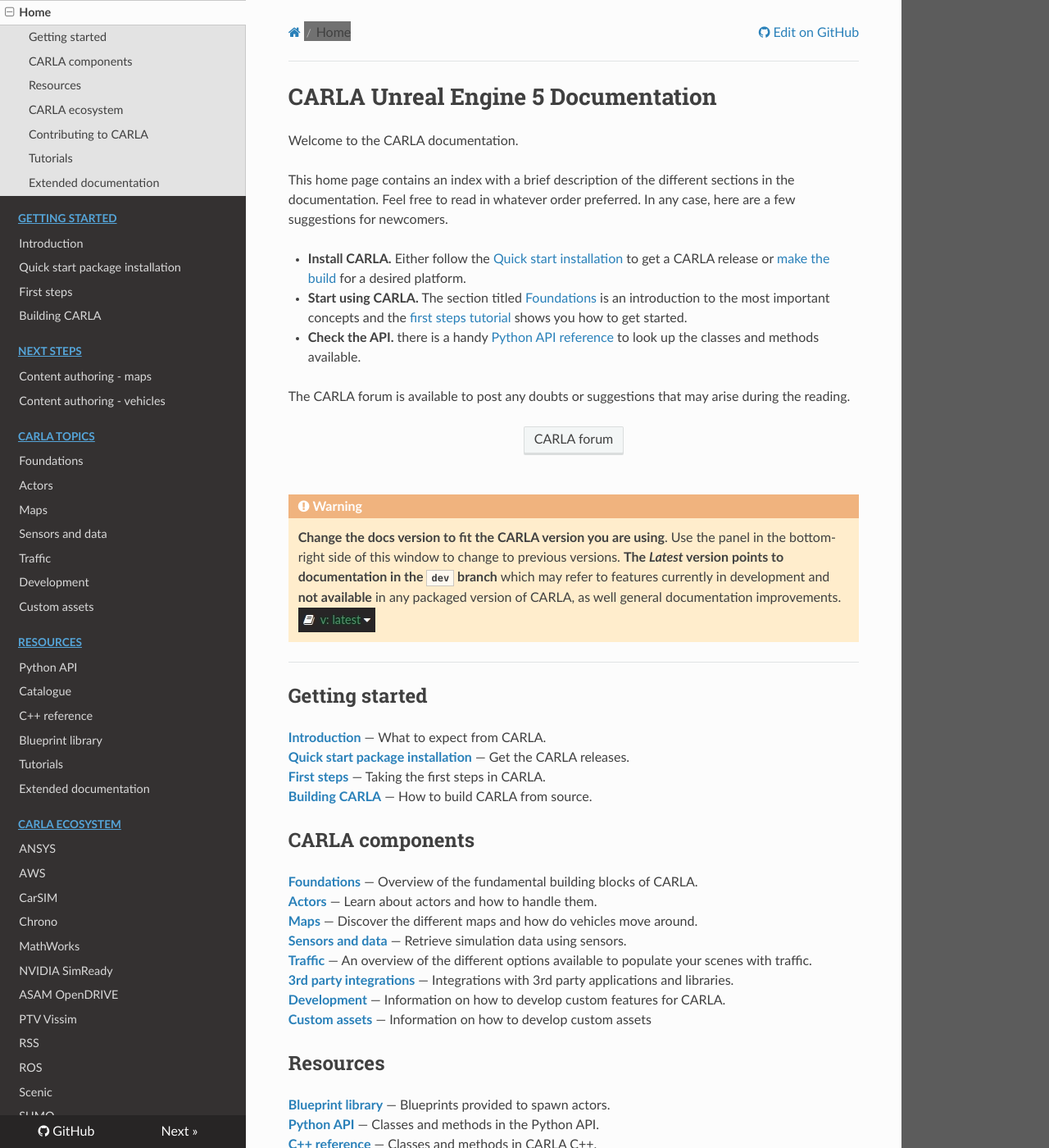
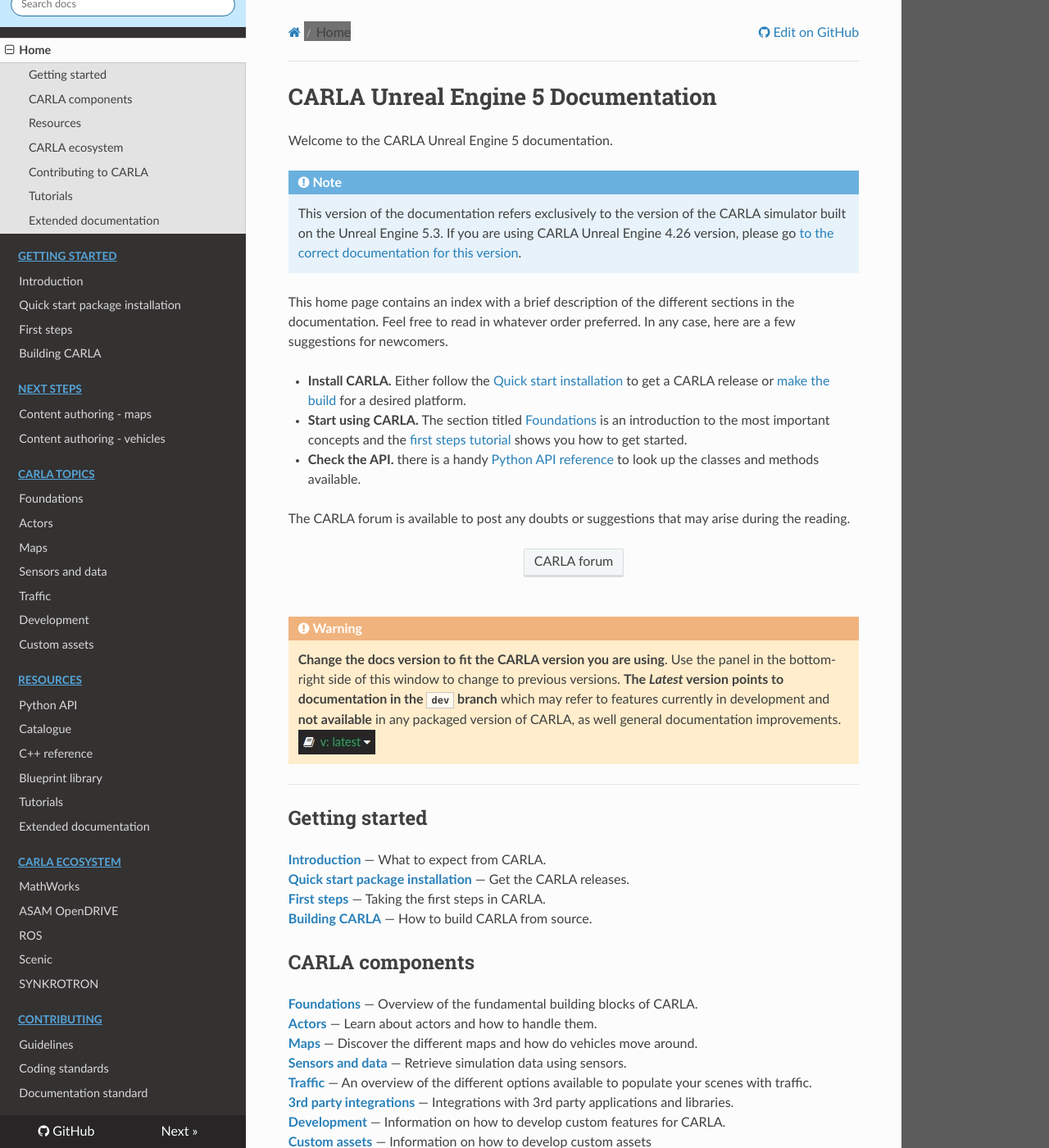
Before and after one commit to carla-simulator/carla_ue5_docs, an MkDocs documentation site: the page built from docs/index.md, in a window 1280 px wide and 1400 px high. Shown: the whole window at 82% size. Built offline with MkDocs 1.6.1, drawn with Linux system fonts in a browser that asks for light colours; nearby versions of some CDN libraries.

Commit message:
lighter blue behind logo

```diff
--- a/docs/extra.css
+++ b/docs/extra.css
@@ -3,7 +3,7 @@ body {
 }
 
 .wy-side-nav-search {
-	background-color: #87c7ec !important;
+	background-color: #c7e9fd !important;
 }
 
 .build-buttons{
--- a/docs/index.md
+++ b/docs/index.md
@@ -1,6 +1,9 @@
 # CARLA Unreal Engine 5 Documentation
 
-Welcome to the CARLA documentation.
+Welcome to the CARLA Unreal Engine 5 documentation.
+
+!!! note
+    This version of the documentation refers exclusively to the version of the CARLA simulator built on the Unreal Engine 5.3. If you are using CARLA Unreal Engine 4.26 version, please go [to the correct documentation for this version](https://carla.readthedocs.org).
 
 This home page contains an index with a brief description of the different sections in the documentation. Feel free to read in whatever order preferred. In any case, here are a few suggestions for newcomers.
 
--- a/mkdocs.yml
+++ b/mkdocs.yml
@@ -36,18 +36,10 @@ nav:
   - 'Extended documentation': 'ext_docs.md'
 
 - CARLA Ecosystem:
-  - 'ANSYS': 'ecosys_ansys.md'
-  - 'AWS': 'tuto_G_rllib_integration.md'
-  - 'CarSIM': 'tuto_G_carsim_integration.md'
-  - 'Chrono': 'tuto_G_chrono.md'
   - 'MathWorks': 'large_map_roadrunner.md'
-  - 'NVIDIA SimReady': 'ecosys_simready.md'
   - 'ASAM OpenDRIVE': 'adv_opendrive.md'
-  - 'PTV Vissim': 'adv_ptv.md'
-  - 'RSS': 'adv_rss.md'
   - 'ROS': https://carla.readthedocs.io/projects/ros-bridge/en/latest/
   - 'Scenic': 'tuto_G_scenic.md'
-  - 'SUMO': 'adv_sumo.md'
   - 'SYNKROTRON': 'ecosys_synkrotron.md'
 
 - Contributing:
```
